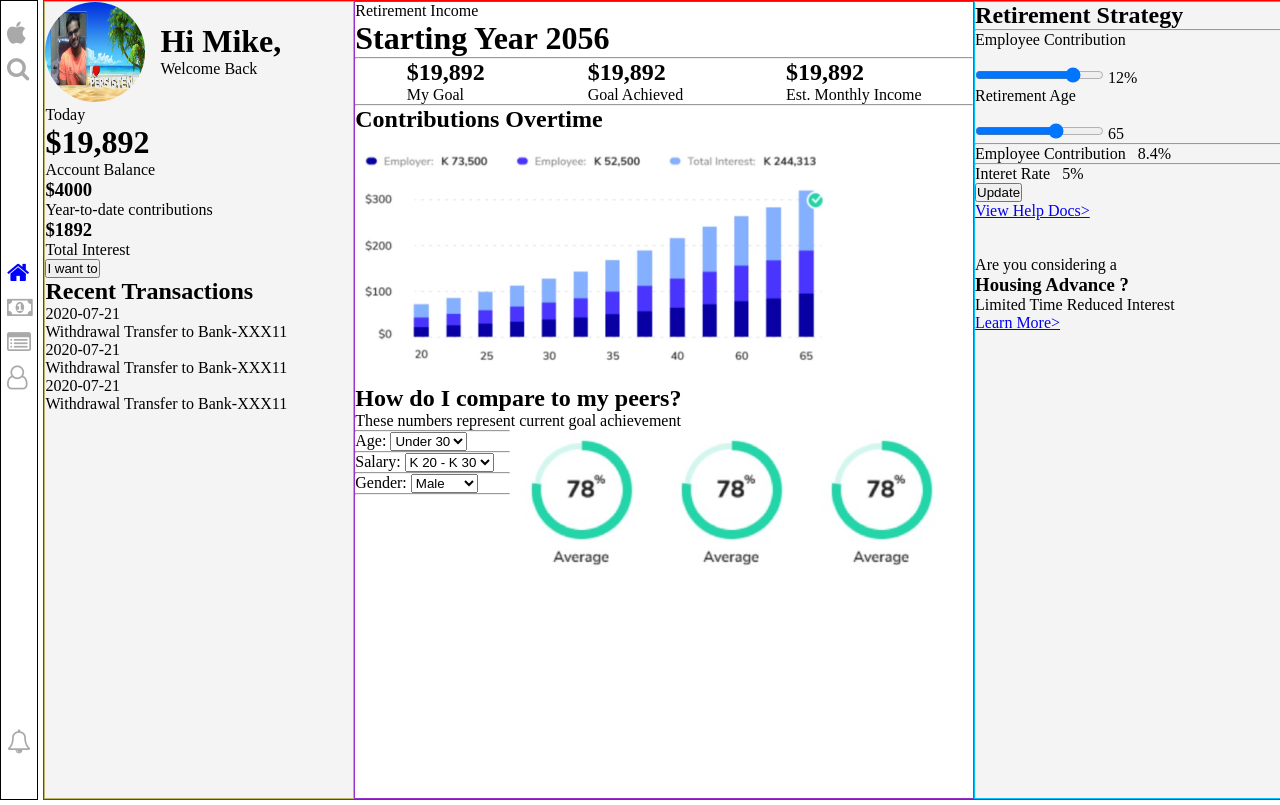
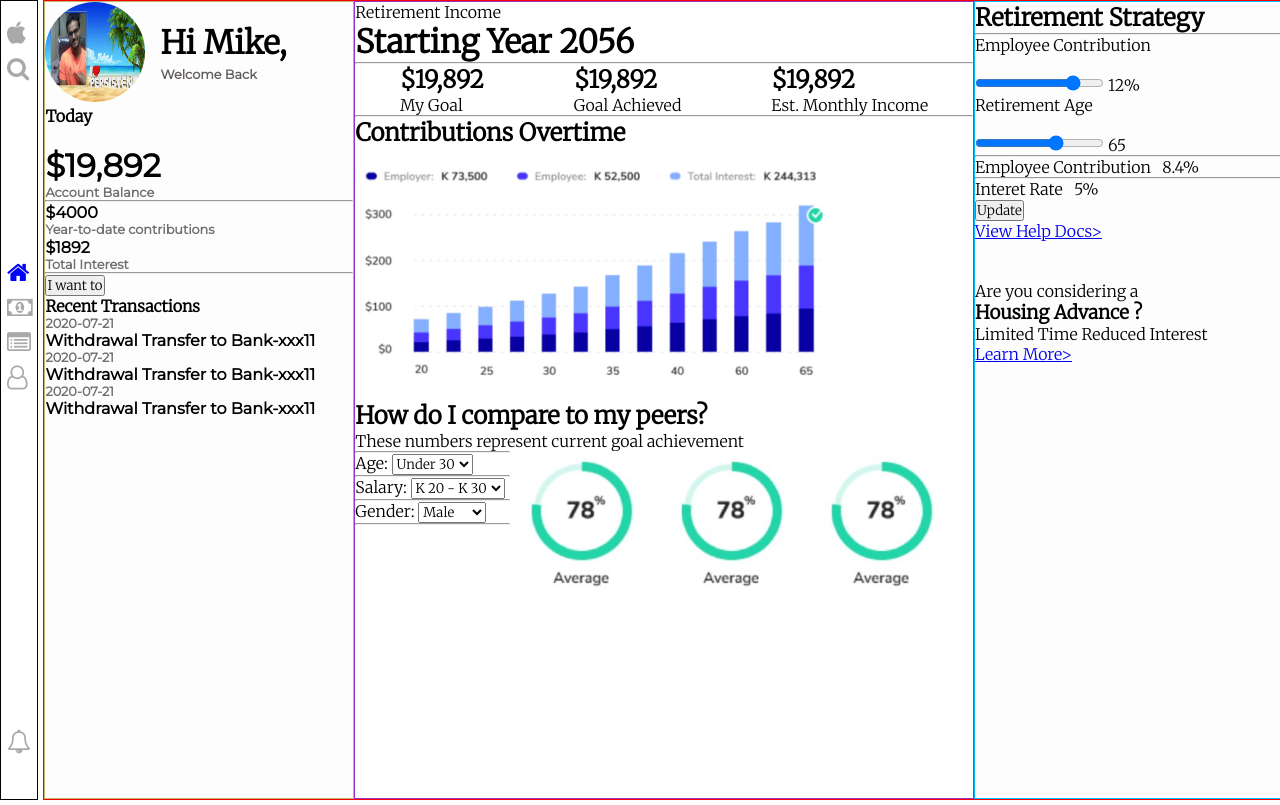
Before and after one commit to shivrajpro/mockup-challenges, a plain HTML site: page index.html in a window 1280 px wide. Drawn offline with Linux system fonts and the light colour scheme.

Commit message:
adding font-style for left section

```diff
--- /dev/null
+++ b/css/_mixins.scss
@@ -0,0 +1,5 @@
+@mixin text_monts($fontSize, $fontColor) {
+    font-family: 'Montserrat', sans-serif;
+    font-size: $fontSize;
+    color:  $fontColor;
+}
--- a/css/main.scss
+++ b/css/main.scss
@@ -1,7 +1,35 @@
+@import url('https://fonts.googleapis.com/css2?family=Merriweather:wght@300&display=swap');
+@import url('https://fonts.googleapis.com/css2?family=Merriweather:wght@300&family=Montserrat&display=swap');
+@import 'mixins';
+
 *{
     margin: 0;
     padding: 0;
     box-sizing: border-box;
+    font-family: 'Merriweather', serif;
+}
+
+.monts-small-grey{
+    @include text_monts(.8rem, rgb(100, 95, 95));
+}
+
+.rq-title{
+    font-weight: bold;
+    font-style: 1.5rem;
+}
+
+.rq-text-large{
+    @include text_monts(2rem, black);
+}
+
+.rq-text-small{
+    @include text_monts(1rem, black);
+    font-weight: 700;
+}
+
+.rq-text-small-grey{
+    @include text_monts(0.8rem, rgb(112, 110, 110));
+    font-weight: bolder;
 }
 
 .grid-container{
@@ -57,7 +85,7 @@
 
     .left{
         border:1px solid darkkhaki;
-        background: rgb(245, 244, 244);
+        background: rgb(253, 253, 253);
 
         .greeting{
             position: relative;
@@ -115,7 +143,7 @@
     }
 
     .right{
-        background: rgb(245, 244, 244);
+        background: rgb(253, 253, 253);
         border:1px solid deepskyblue;
     }
 
--- a/index.html
+++ b/index.html
@@ -7,7 +7,7 @@
     <meta name="viewport" content="width=device-width, initial-scale=1.0">
     <link rel="stylesheet" href="/css/main.css">
     <link rel="stylesheet" href="https://cdnjs.cloudflare.com/ajax/libs/font-awesome/4.7.0/css/font-awesome.css" />
-    <title>Some title</title>
+    <title>title of the page</title>
 </head>
 
 <body>
@@ -38,32 +38,37 @@
 
                     <div class="message">
                         <h1>Hi Mike,</h1>
-                        <p>Welcome Back</p>
+                        <p><strong class="monts-small-grey">Welcome Back</strong></p>
                     </div>
                 </div>
                 <div class="today">
-                    <p>Today</p>
-                    <h1>&#36;19,892</h1>
-                    <p>Account Balance</p>
+                    <p class="rq-title">Today</p>
+                    <br>
+                    <p><strong class="rq-text-large">&#36;19,892</strong></p>
+                    <p class="rq-text-small-grey">Account Balance</p>
 
-                    <h3>&#36;4000</h3>
-                    <p>Year-to-date contributions</p>
+                    <hr>
+                    <p><strong  class="rq-text-small"> &#36;4000</strong></p >
+                    <p class="rq-text-small-grey">Year-to-date contributions</p>
 
-                    <h3>&#36;1892</h3>
-                    <p>Total Interest</p>
+                    <p><strong  class="rq-text-small"> &#36;1892</strong></p >
+                    <p class="rq-text-small-grey">Total Interest</p>
 
+                    <hr>
                     <button>I want to</button>
 
                     <div class="transactions">
-                        <h2>Recent Transactions</h2>
+                        <h4>Recent Transactions</h4>
 
 
-                        <p>2020-07-21</p>
-                        <p>Withdrawal Transfer to Bank-XXX11</p>
-                        <p>2020-07-21</p>
-                        <p>Withdrawal Transfer to Bank-XXX11</p>
-                        <p>2020-07-21</p>
-                        <p>Withdrawal Transfer to Bank-XXX11</p>
+                        <p class="rq-text-small-grey">2020-07-21</p>
+                        <p class="rq-text-small">Withdrawal Transfer to Bank-xxx11</p>
+
+                        <p class="rq-text-small-grey">2020-07-21</p>
+                        <p class="rq-text-small">Withdrawal Transfer to Bank-xxx11</p>
+
+                        <p class="rq-text-small-grey">2020-07-21</p>
+                        <p class="rq-text-small">Withdrawal Transfer to Bank-xxx11</p>
                     </div>
                 </div>
             </div>
```
Also changed, not shown: css/_variables.scss (added), css/main.css, 1 other file.
